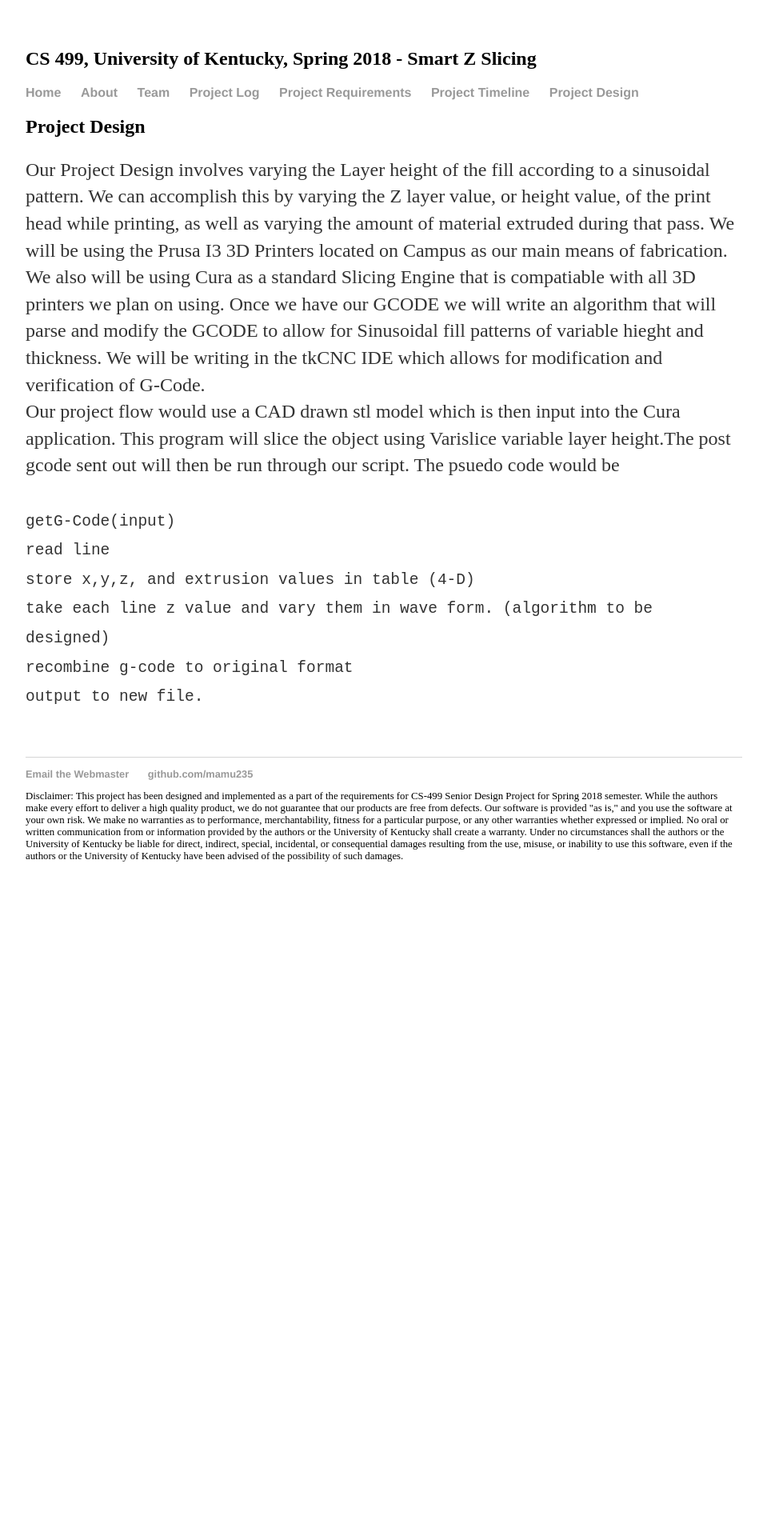
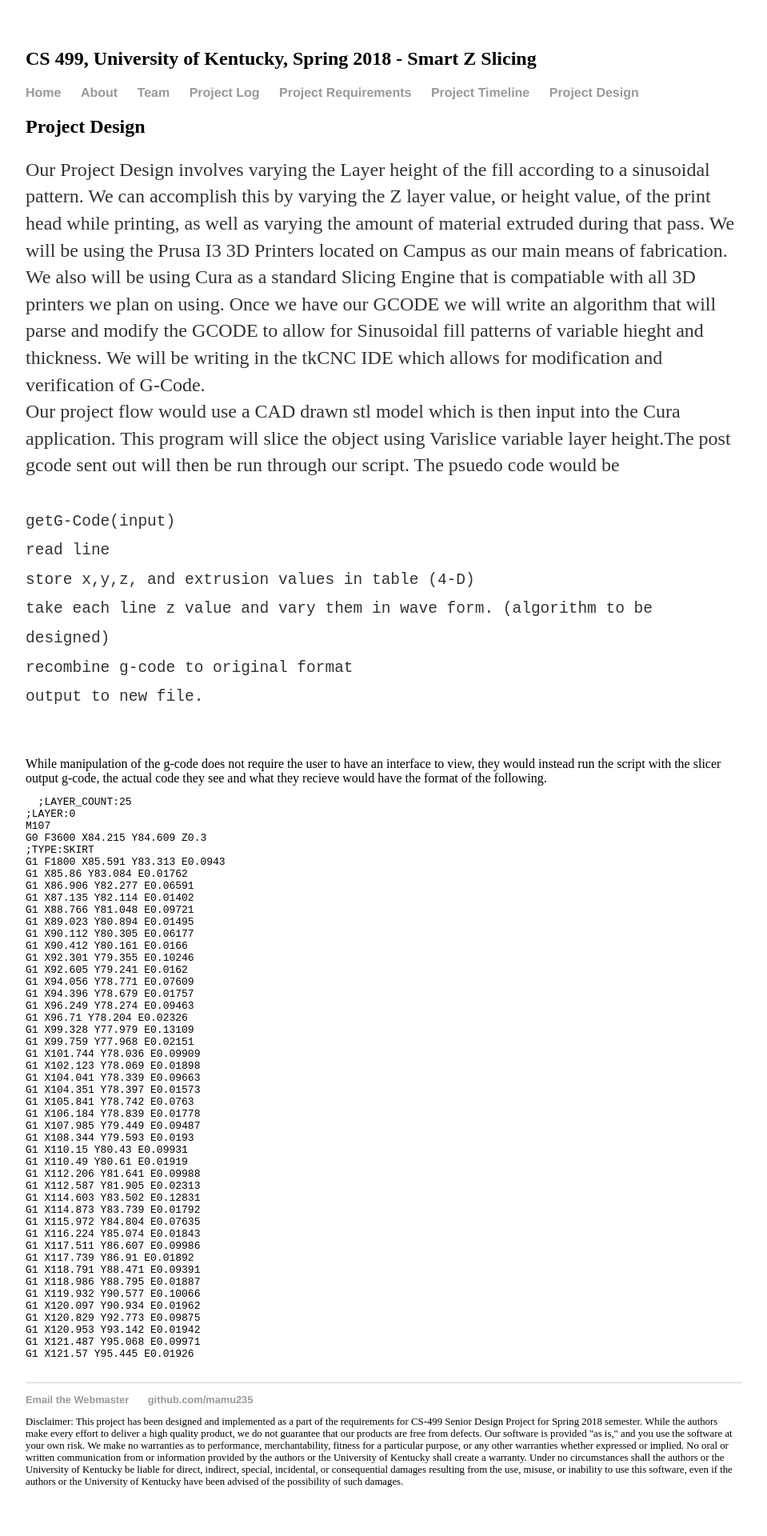
Before and after one commit to mamu235/CS-499-smart-slicing, a Jekyll site: the page built from design.html, in a window 1280 px wide. Shown: the whole page at 80% size, without its empty margins (160-1119 px from the left). Built offline with Jekyll 4.4.1, drawn with Linux system fonts in a browser that asks for light colours; before the commit the page ends 1138 px from its top, so only the background shows below that.

Commit message:
Update design.html

```diff
--- a/design.html
+++ b/design.html
@@ -26,3 +26,57 @@ We will be writing in the tkCNC IDE which allows for modification and verificati
 </code>
 <br>
 </p>
+
+<p2>
+  While manipulation of the g-code does not require the user to have an interface to view, they would instead run the script with the slicer output g-code, the actual code they see and what they recieve would have the format of the following.
+  <pre>
+  ;LAYER_COUNT:25
+;LAYER:0
+M107
+G0 F3600 X84.215 Y84.609 Z0.3
+;TYPE:SKIRT
+G1 F1800 X85.591 Y83.313 E0.0943
+G1 X85.86 Y83.084 E0.01762
+G1 X86.906 Y82.277 E0.06591
+G1 X87.135 Y82.114 E0.01402
+G1 X88.766 Y81.048 E0.09721
+G1 X89.023 Y80.894 E0.01495
+G1 X90.112 Y80.305 E0.06177
+G1 X90.412 Y80.161 E0.0166
+G1 X92.301 Y79.355 E0.10246
+G1 X92.605 Y79.241 E0.0162
+G1 X94.056 Y78.771 E0.07609
+G1 X94.396 Y78.679 E0.01757
+G1 X96.249 Y78.274 E0.09463
+G1 X96.71 Y78.204 E0.02326
+G1 X99.328 Y77.979 E0.13109
+G1 X99.759 Y77.968 E0.02151
+G1 X101.744 Y78.036 E0.09909
+G1 X102.123 Y78.069 E0.01898
+G1 X104.041 Y78.339 E0.09663
+G1 X104.351 Y78.397 E0.01573
+G1 X105.841 Y78.742 E0.0763
+G1 X106.184 Y78.839 E0.01778
+G1 X107.985 Y79.449 E0.09487
+G1 X108.344 Y79.593 E0.0193
+G1 X110.15 Y80.43 E0.09931
+G1 X110.49 Y80.61 E0.01919
+G1 X112.206 Y81.641 E0.09988
+G1 X112.587 Y81.905 E0.02313
+G1 X114.603 Y83.502 E0.12831
+G1 X114.873 Y83.739 E0.01792
+G1 X115.972 Y84.804 E0.07635
+G1 X116.224 Y85.074 E0.01843
+G1 X117.511 Y86.607 E0.09986
+G1 X117.739 Y86.91 E0.01892
+G1 X118.791 Y88.471 E0.09391
+G1 X118.986 Y88.795 E0.01887
+G1 X119.932 Y90.577 E0.10066
+G1 X120.097 Y90.934 E0.01962
+G1 X120.829 Y92.773 E0.09875
+G1 X120.953 Y93.142 E0.01942
+G1 X121.487 Y95.068 E0.09971
+G1 X121.57 Y95.445 E0.01926
+  </pre>
+
+</p2>
```
